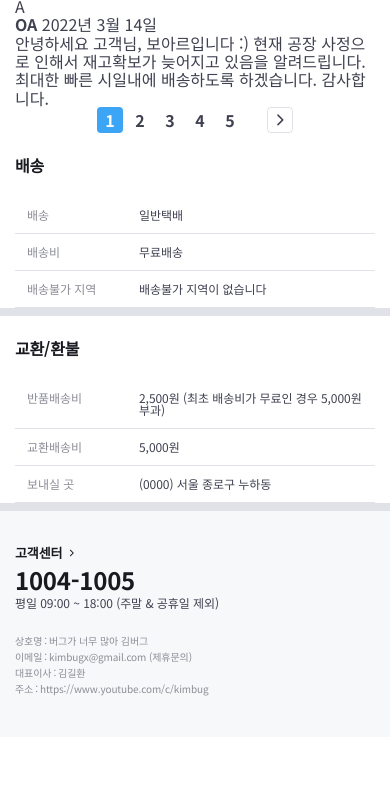
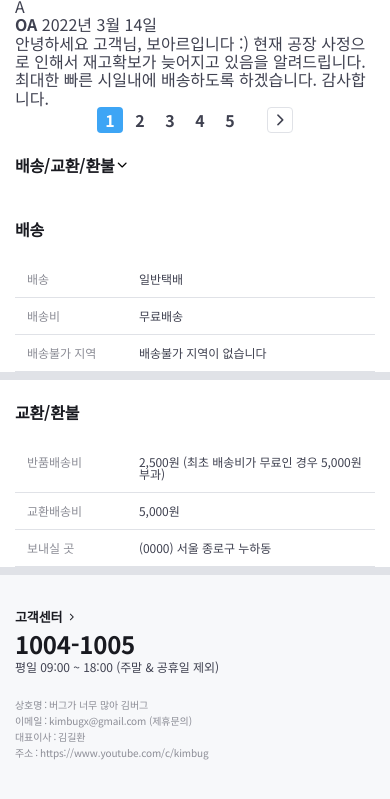
Before and after one commit to GilhwanE/house_t_webpage, a website: page index.html in a window 390 px wide. Shown: the part 7462-8261 px from the top of the page. Before the commit the page ends 8199 px from the top, so only its background shows below. Drawn offline with nearby package versions, Linux system fonts and the light colour scheme; files whose address does not match are found by name.

Commit message:
Handle mobile layouf of product-shipment

```diff
--- a/index.html
+++ b/index.html
@@ -1287,7 +1287,19 @@
             </section>
             <div class="product-seciton-divider sm-only" aria-hidden></div> -->
 
-            <div id="product-shipment" role="tabpanel">
+            <div
+              class="product-shipment is-open"
+              id="product-shipment"
+              role="tabpanel"
+            >
+              <header class="product-section-header sm-only">
+                <h1 class="title">배송/교환/환불</h1>
+
+                <button class="icon-button" type="button" aria-label="더보기">
+                  <i class="ic-chevron" aria-hidden></i>
+                </button>
+              </header>
+
               <section class="product-section">
                 <header class="product-section-header">
                   <h1 class="title">배송</h1>
--- /dev/null
+++ b/styles/components/_product-shipment.scss
@@ -0,0 +1,17 @@
+.product-shipment {
+  @include mobile-only {
+    &.is-open {
+      .product-section,
+      .product-section-divider:last-child {
+        display: block;
+      }
+      > .product-section-header {
+        display: none;
+      }
+    }
+    .product-section,
+    .product-section-divider:last-child {
+      display: none;
+    }
+  }
+}
--- a/styles/main.scss
+++ b/styles/main.scss
@@ -48,6 +48,7 @@
 @import "./components/product-review";
 @import "./components/inquiry-card";
 @import "./components/product-inquiry";
+@import "./components/product-shipment";
 
 @import "./layout/grid";
 @import "./layout/gnb";
```
